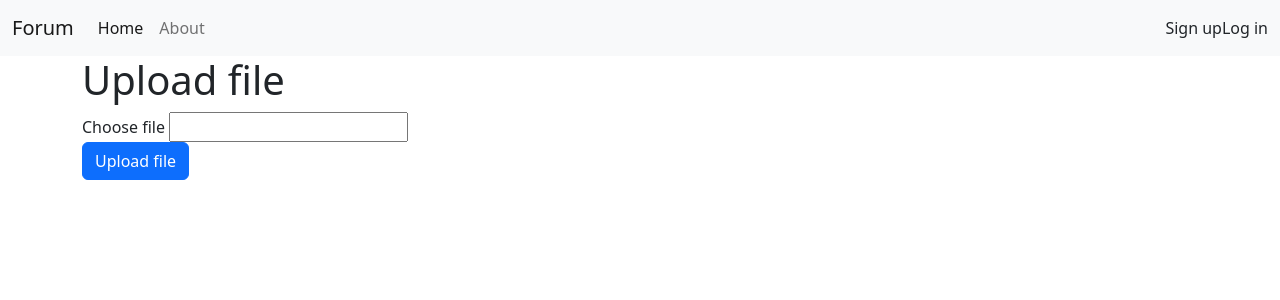
After one commit to FarhatN/Django_Forum, a Django app: page /upload in a window 1280 px wide. The commit adds this page. Shown: the top 300 px of the page. Run offline with Django 4.2, Linux system fonts and the light colour scheme.

Commit message:
добавлена функциональность, для работы с файлами

```diff
--- a/service/urls.py
+++ b/service/urls.py
@@ -14,4 +14,6 @@ urlpatterns = [
     path('delete_post/<int:pk>', views.DeletePostView.as_view(), name='delete_post'),
     path('post/<int:pk>/add_comment', views.AddCommentView.as_view(), name='add_comment'),
     path('about', views.about, name='about'),
+    path('upload', views.upload, name='upload'),
+    path('download', views.download, name='download'),
 ]
--- a/service/views.py
+++ b/service/views.py
@@ -1,4 +1,7 @@
-from logging import exception
+import csv
+import datetime
+from fileinput import filename
+from urllib import response
 from django.shortcuts import render, redirect
 from django.conf import settings
 from service.models import Post, Comment
@@ -10,9 +13,13 @@ from django.contrib.auth.mixins import LoginRequiredMixin, PermissionRequiredMix
 from django.contrib import messages
 from django.contrib.messages.views import SuccessMessageMixin
 from django.core.mail import send_mail
+from django.core.files.storage import FileSystemStorage
+from django.http import HttpResponse
+
 
 def index(req):
     return render(req, 'index.html')
+
 
 @login_required
 def about(req):
@@ -30,20 +37,24 @@ def about(req):
             return redirect('about')
     return render(req, 'about.html', {'form':form})
 
+
 class RegisterForm(SuccessMessageMixin, CreateView):
     success_message = '%(username)s was created successfully'
     form_class = UserRegisterForm
     template_name = 'register.html'
     success_url = reverse_lazy('login')
 
+
 class PostsView(ListView):
     model = Post
     template_name = 'index.html'
     ordering = ['-created_at']
 
+
 class DetailPostView(DetailView):
     model = Post
     template_name = 'detail_post.html'
+
 
 @login_required
 @permission_required('service.add_post')
@@ -58,17 +69,20 @@ def create_post(req):
             return redirect('index')
     return render(req, 'create_post.html', {'form':form})
 
+
 class UpdatePostView(PermissionRequiredMixin, UpdateView):
     permission_required = 'service.change_post'
     model = Post
     template_name = 'create_post.html'
     form_class = PostForm
 
+
 class DeletePostView(PermissionRequiredMixin, DeleteView):
     permission_required = 'service.delete_post'
     model = Post
     template_name = 'delete_post.html'
     success_url = reverse_lazy('index')
+
 
 class AddCommentView(LoginRequiredMixin, CreateView):
     model = Comment
@@ -78,3 +92,25 @@ class AddCommentView(LoginRequiredMixin, CreateView):
     def form_valid(self, form):
         form.instance.post_id = self.kwargs['pk']
         return super().form_valid(form)
+
+
+def upload(req):
+    context = {}
+    if req.method == 'POST':
+        uploaded_file = req.FILES['file']
+        file = FileSystemStorage()
+        name = file.save(uploaded_file.name, uploaded_file)
+        context['url'] = file.url(name)
+    return render(req, 'upload.html', context)
+
+
+def download(req):
+    response = HttpResponse(content_type='text/csv')
+    writer = csv.writer(response)
+    writer.writerow(['Title', 'Description', 'Created_at'])
+
+    for row in Post.objects.all().values_list('title', 'description', 'created_at'):
+        writer.writerow(row)
+    filename = str(datetime.datetime.now()) + ' ' + 'posts.csv'
+    response['Content-Disposition'] = f"attachment; filename={filename}"
+    return response
--- a/templates/index.html
+++ b/templates/index.html
@@ -23,6 +23,8 @@
                 {% endfor %}
             {% endif %}
             <a href="{% url 'create_post' %}" class="btn btn-primary">Create New Post</a>
+            <a href="{% url 'upload' %}" class="btn btn-primary">Upload files</a>
+            <a href="{% url 'download' %}" class="btn btn-primary">Download posts</a>
             <table class="table">
                 <thead>
                   <tr>
--- /dev/null
+++ b/templates/upload.html
@@ -0,0 +1,15 @@
+{% extends 'index.html' %}
+
+{% block content %}
+    <h1>Upload file</h1>
+    <form method="POST" enctype="multipart/form-data">
+        {% csrf_token %}
+        <label for="file">Choose file</label>
+        <input type="text" name="file">
+        <br>
+        <button class="btn btn-primary">Upload file</button>
+    </form>
+    {% if url %}
+        <a href="{{url}}">{{url}}</a>
+    {% endif %}
+{% endblock %}
```
